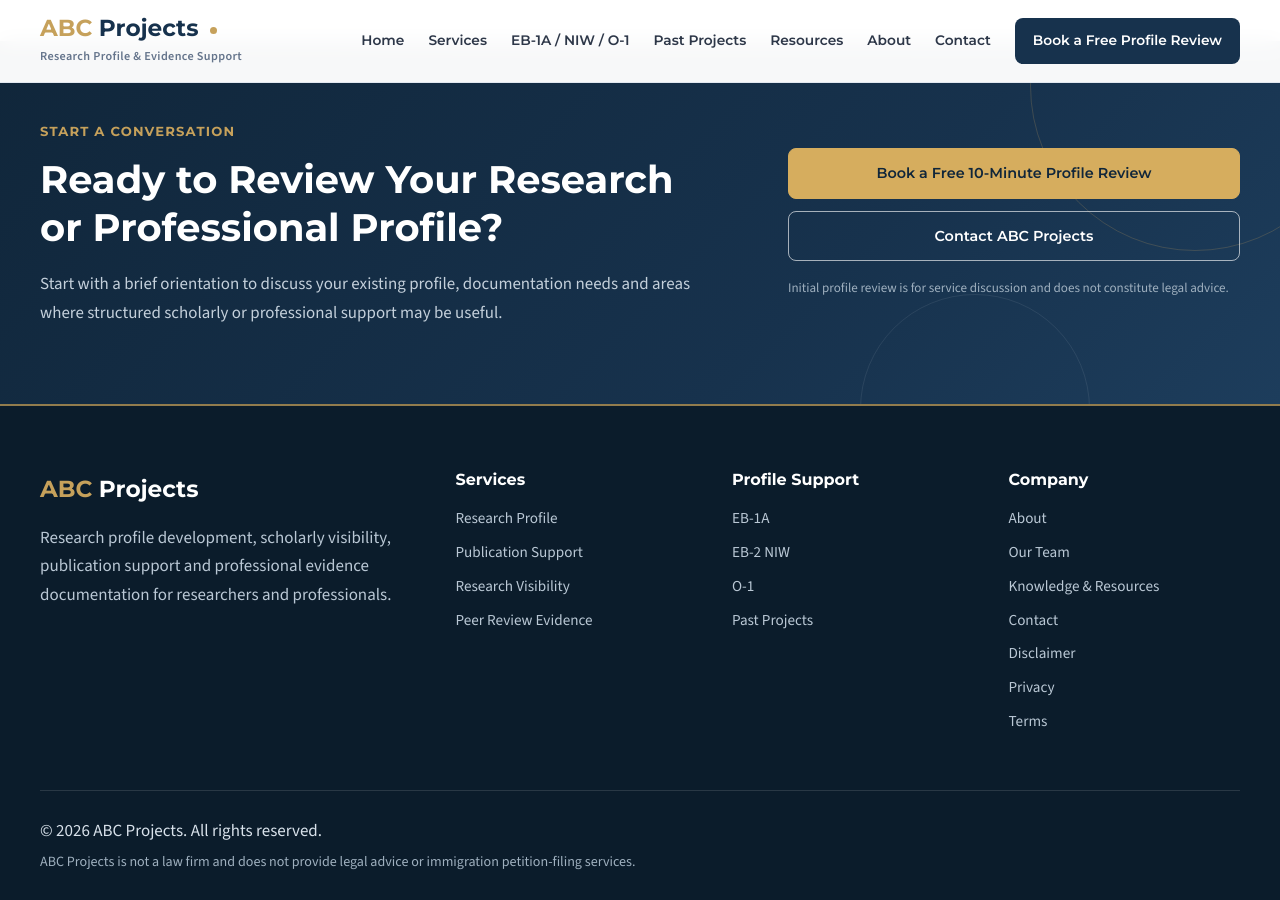
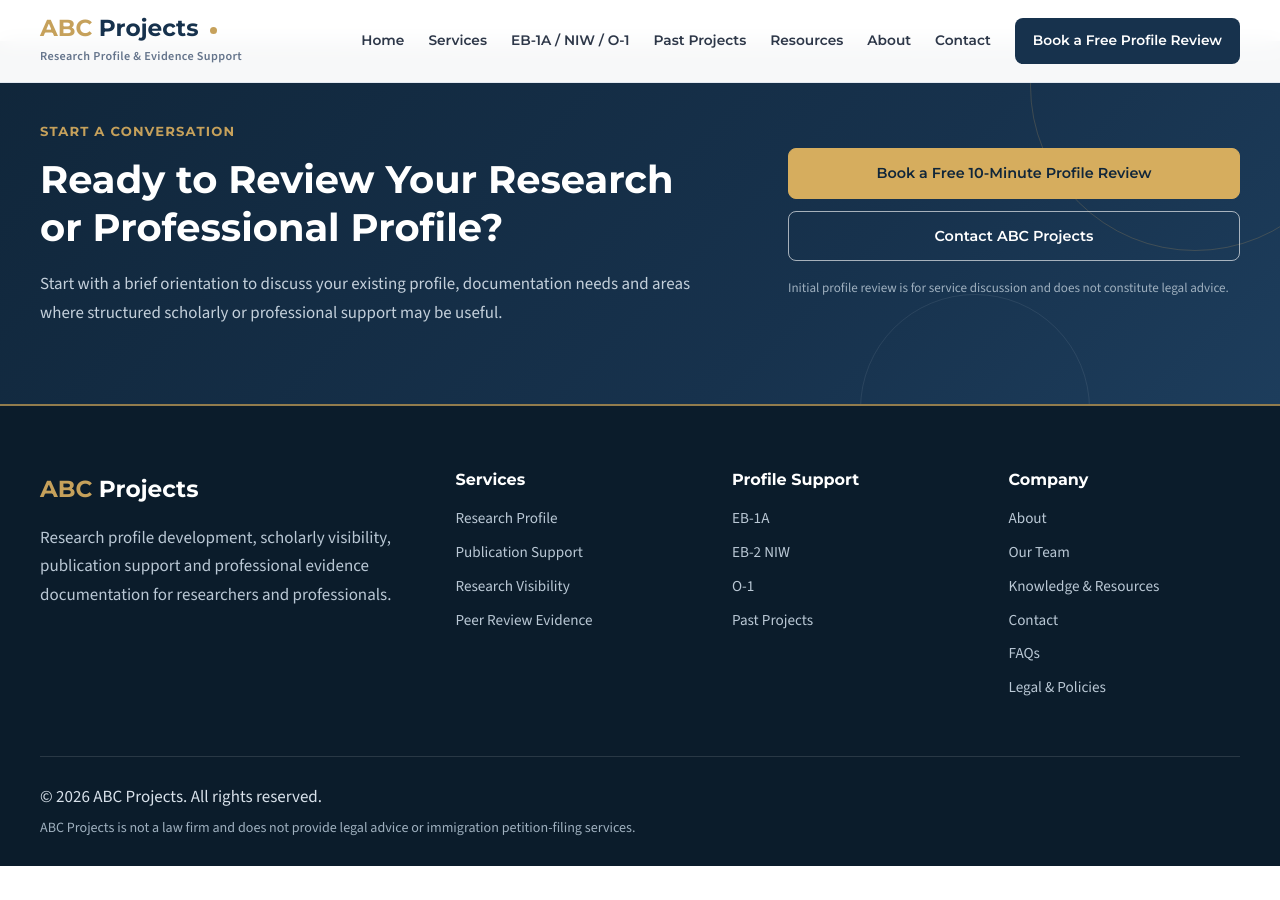
Before and after one commit to uprightpub/abcprojects, a Jekyll site: the page built from index.html, in a window 1280 px wide and 900 px high, scrolled down 10312 px. Built offline with Jekyll 4.4.1, drawn with Linux system fonts in a browser that asks for light colours; after the commit the page ends 11178 px from its top, so only the background shows below that.

Commit message:
Update footer.html

```diff
--- a/_includes/footer.html
+++ b/_includes/footer.html
@@ -63,17 +63,15 @@
 
       <a href="{{ '/about/' | relative_url }}">About</a>
 
-      <a href="{{ '/team/' | relative_url }}">Our Team</a>
+      <a href="/about/#our-team">Our Team</a>
 
       <a href="{{ '/resources/' | relative_url }}">Knowledge & Resources</a>
 
       <a href="{{ '/contact/' | relative_url }}">Contact</a>
 
-      <a href="{{ '/disclaimer/' | relative_url }}">Disclaimer</a>
+      <a href="/about/#frequently-asked-questions">FAQs</a>
 
-      <a href="{{ '/privacy/' | relative_url }}">Privacy</a>
-
-      <a href="{{ '/terms/' | relative_url }}">Terms</a>
+      <a href="/about/#legal-policies">Legal &amp; Policies</a>
 
     </div>
 
```
